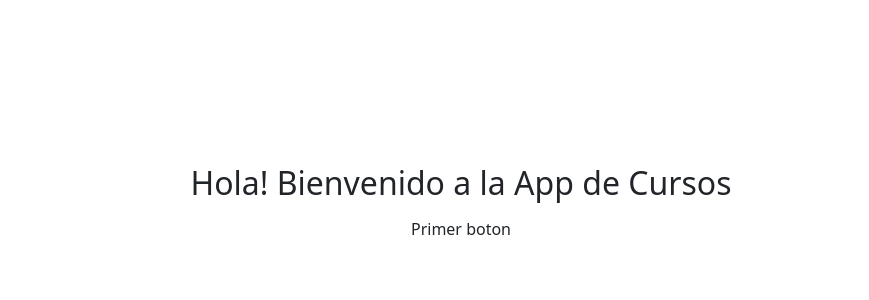
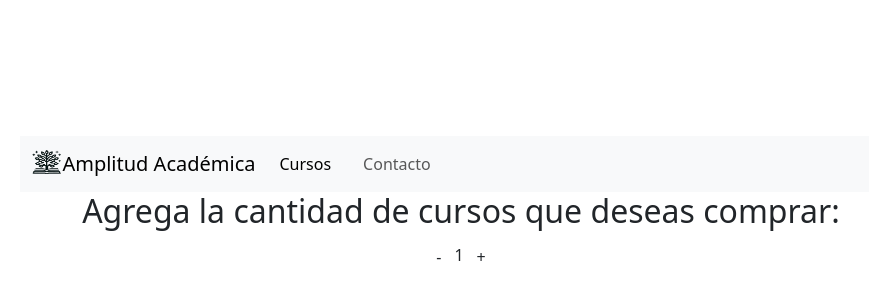
Before and after one commit to alexslater/catalogocursos, a React (Vite) app: page / in a window 1280 px wide. Shown: the part 194-494 px from the top of the page, without its empty margins (179-1048 px from the left). Built offline with nearby package versions, Linux system fonts and the light colour scheme.

Commit message:
[ReactJS] Se incorporan componentes de NavBar, ItemCount y Boton más funcionalidades

```diff
--- a/index.html
+++ b/index.html
@@ -2,7 +2,6 @@
 <html lang="en">
   <head>
     <meta charset="UTF-8" />
-    <link rel="icon" type="image/svg+xml" href="/vite.svg" />
     <meta name="viewport" content="width=device-width, initial-scale=1.0" />
     <title>Catálogo de cursos</title>
   </head>
--- a/src/App.jsx
+++ b/src/App.jsx
@@ -3,17 +3,23 @@ import reactLogo from './assets/react.svg'
 import viteLogo from '/vite.svg'
 import './App.css'
 import Boton from './components/Boton/Boton'
+import NavBar from './components/NavBar/NavBar'
+import ItemCount from './components/ItemCount/ItemCount'
 
 
 function App() {
 
+  return (
+    <div className='container'>
+      <div className="row">
+        <NavBar />
+      </div>
+      <div className="row">
+        <h2>Agrega la cantidad de cursos que deseas comprar:</h2>
+        <ItemCount />
+      </div>
+    </div>
 
-  return (
-    <>
-      <h2>Hola! Bienvenido a la App de Cursos</h2>
-      <Boton texto="Primer boton" estiloboton="btn-primary"/>
-
-     </>
   )
 }
 
--- /dev/null
+++ b/src/components/ItemCount/ItemCount.jsx
@@ -0,0 +1,37 @@
+import 'bootstrap/dist/css/bootstrap.min.css';
+import $ from 'jquery';
+import Popper from 'popper.js';
+import 'bootstrap/dist/js/bootstrap.bundle.min';
+import { useState } from "react"
+import Boton from "../Boton/Boton"
+
+
+const ItemCount = () => {
+
+    const[count, setCount] = useState(1)
+
+    const sumar = () => {
+
+        if(count < 15) {
+            setCount(count + 1)
+        }
+        else if(count === 15) {
+            alert("Puedes comprar un máximo de 15 cursos!")
+        }
+    }
+
+    const restar = () => {
+        if(count > 1)
+            setCount(count - 1)
+    }
+
+    return (
+        <div className="container">
+            <Boton texto="-"    fn={restar}/>
+            <span>{count}</span>
+            <Boton texto="+" fn={sumar}/>
+        </div>
+    )
+}
+
+export default ItemCount
--- /dev/null
+++ b/src/components/NavBar/NavBar.jsx
@@ -0,0 +1,35 @@
+import 'bootstrap/dist/css/bootstrap.min.css';
+import $ from 'jquery';
+import Popper from 'popper.js';
+import 'bootstrap/dist/js/bootstrap.bundle.min';
+import aalogo from './assets/logoaa-small.png';
+
+/*<a className="navbar-brand" href="#">
+<img src={aalogo} alt="Logo Amplitud Académica" width="30" height="24" className="d-inline-block align-text-top" />
+Amplitud Académica
+</a>*/
+
+function NavBar () {
+
+    return (
+
+        <nav className="navbar navbar-expand-lg bg-body-tertiary">
+            <div className="container-fluid">
+                <a className="navbar-brand" href="#">
+                <img src={aalogo} alt="Logo Amplitud Académica" width="30" height="24" className="d-inline-block align-text-top" />
+                Amplitud Académica
+                </a>
+                <div className="collapse navbar-collapse" id="navbarNavAltMarkup">
+                <div className="navbar-nav">
+                    <a className="nav-link active" aria-current="page" href="#">Cursos</a>
+                    <a className="nav-link" href="#"></a>
+                    <a className="nav-link" href="#">Contacto</a>
+                </div>
+                </div>
+            </div>
+        </nav>
+
+    )
+}
+
+export default NavBar
--- a/src/components/boton/Boton.jsx
+++ b/src/components/boton/Boton.jsx
@@ -7,7 +7,7 @@ import 'bootstrap/dist/js/bootstrap.bundle.min';
 const Boton = (props) => {
 
     const {texto, fn, estiloboton} = props
-    const estilo = "btn " + '"' + {estiloboton} + '"'
+    const estilo = 'btn ' + estiloboton
 
     return (
         <button type="button" className={estilo} onClick={() => fn()}>{props.texto}</button>
```
Also changed, not shown: src/assets/logoaa.png (added), src/components/NavBar/assets/logoaa-small.png (added).
